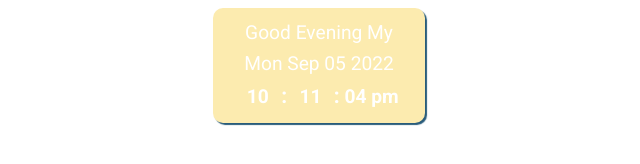
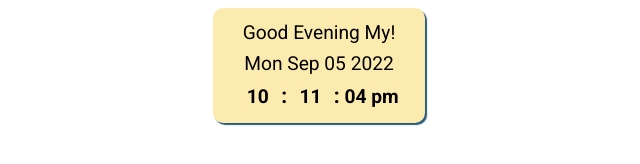
Before and after one commit to haimytran/notion, a plain HTML site: page index.html in a window 1280 px wide. Shown: the whole page, without its empty margins (321-961 px from the left). Drawn offline with Linux system fonts and the light colour scheme.

Commit message:
Update index.html

```diff
--- a/index.html
+++ b/index.html
@@ -13,7 +13,7 @@
         /*CSS RESETS*/
 
 body{
-    background-color: #fff;
+    background-color: ##000000;
     line-height: 1.6;
 
 }
@@ -41,7 +41,7 @@ h1 {
     padding: 10px 25px 10px 25px;
     border-radius: 10px;
     background: #fcebaf;
-    color: #fff;
+    color: ##000000;
     display: inline-block;
     box-shadow: 2px 2px 1px 0px #295C7B;
 }
@@ -128,11 +128,11 @@ else{
 }
 hrs = today.getHours();
 if (hrs < 12)
-        greet = 'Good Morning My  ';
+        greet = 'Good Morning My!  ';
     else if (hrs >= 12 && hrs <= 17)
-        greet = 'Good Afternoon My ';
+        greet = 'Good Afternoon My! ';
     else if (hrs >= 17 && hrs <= 24)
-        greet = 'Good Evening My  ';
+        greet = 'Good Evening My!  ';
 // console.log(today.toLocaleTimeString());
 document.getElementById('greet').innerHTML = greet;
 document.getElementById('hour').innerHTML = hour;
```
